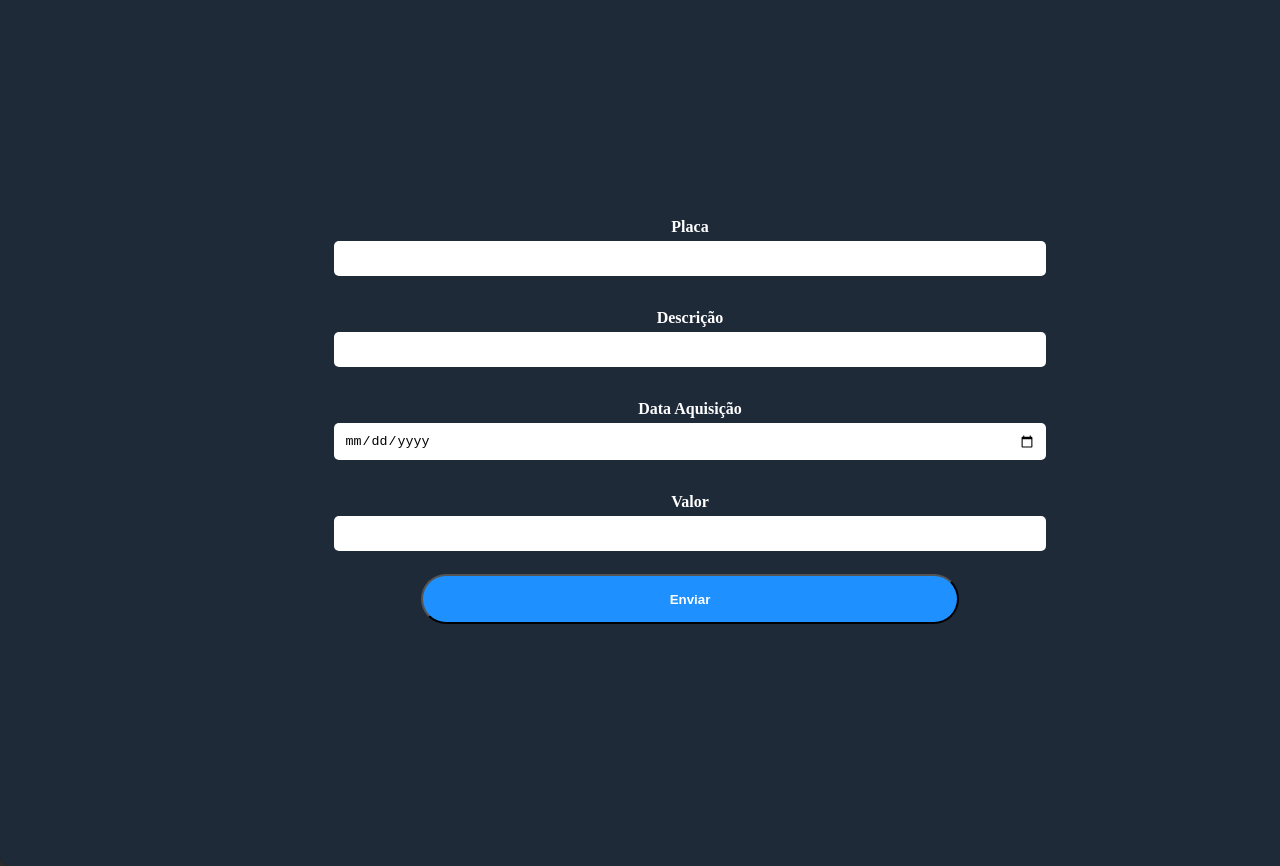
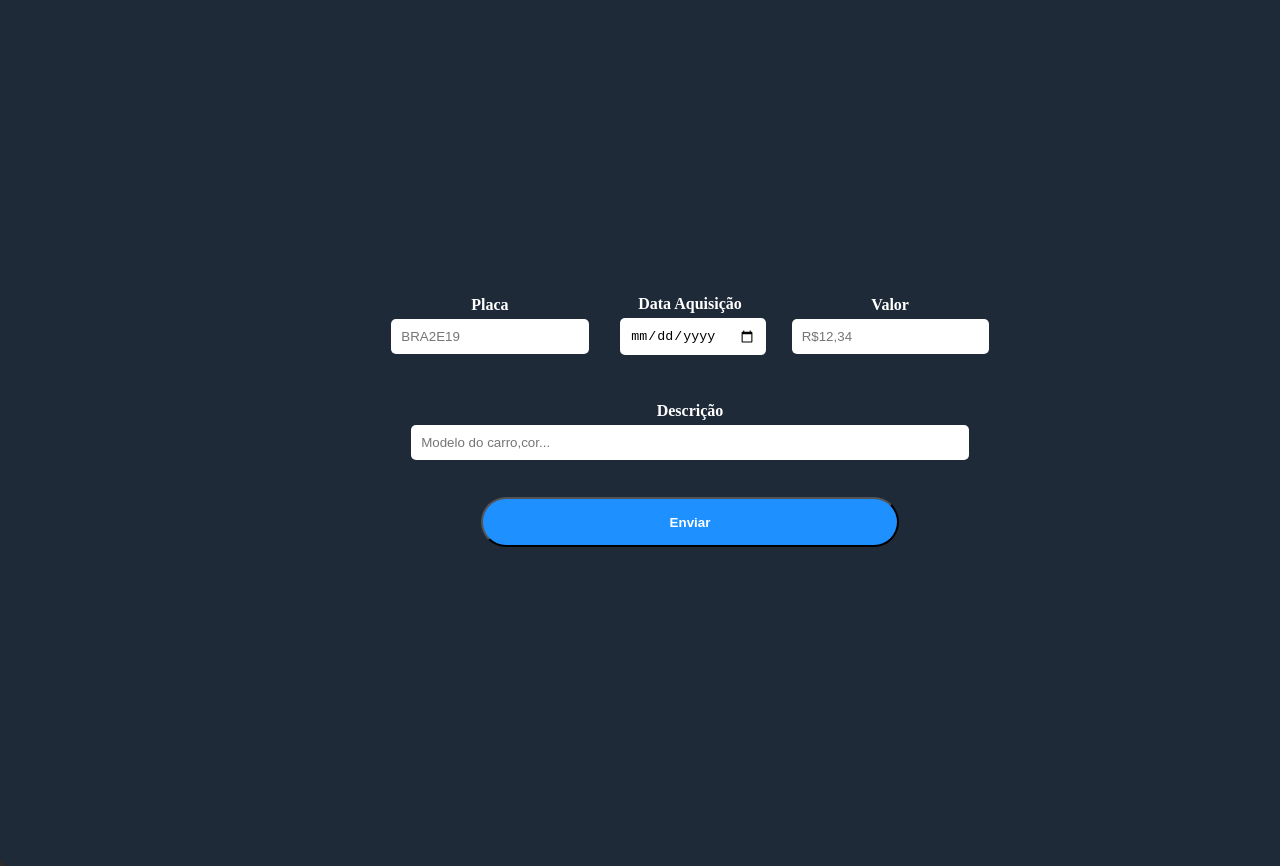
Before and after one commit to isaacfreitas/excel-generator, a website: page index.html in a window 1280 px wide. Shown: the part 74-940 px from the top of the page. Drawn offline with Linux system fonts and the light colour scheme.

Commit message:
modelar o formulário numa tabela

```diff
--- a/index.html
+++ b/index.html
@@ -1,18 +1,50 @@
 <!DOCTYPE html>
 <html>
+
 <head>
   <link rel="stylesheet" type="text/css" href="assets/css/style.css">
 </head>
+
 <body>
   <div class="top">
     <img src="assets/images/logo-abax.png" id="logo">
-    <a href=
-    "https://docs.google.com/spreadsheets/d/1Vd_TMVywCRM5aoQJci8fIf8NvxN-o8NRMeQ2Qpna1zI/edit?usp=sharing">
+    <a href="https://docs.google.com/spreadsheets/d/1Vd_TMVywCRM5aoQJci8fIf8NvxN-o8NRMeQ2Qpna1zI/edit?usp=sharing">
       CONFERIR ENVIOS</a>
 
   </div>
   <div class="container">
+
     <form id="form-identication">
+      <table id="form-identication" cellspacing="30">
+        <tr>
+          <td>
+            <label for="placa">Placa</label>
+            <input type="text" id="placa" name="placa" maxlength="7" placeholder="BRA2E19">
+          </td>
+          <td><label for="data">Data Aquisição</label>
+            <input type="date" id="data" name="data">
+          </td>
+          <td>
+            <label for="valor" maxlength="5" >Valor</label>
+            <input type="text" id="valor" name="valor" placeholder="R$12,34" pattern="[0-9]+(\.[0-9]{2})?">
+          </td>
+        </tr>
+        <tr>
+          <td colspan="3">
+            <label for="descricao" maxlength="100">Descrição</label>
+            <input type="text" id="descricao" name="descricao" maxlength="30"  placeholder="Modelo do carro,cor...">
+          </td>
+          </td>
+        </tr>
+        <tr>
+          <td colspan="3">
+            <button type="submit" class="enviar">Enviar</button>
+          </td>
+        </tr>
+      </table>
+    </form>
+
+    <!--  <form id="form-identication">
       <label for="placa">Placa</label>
       <input type="text" id="placa" name="placa" maxlength="7" ><br>
 
@@ -28,10 +60,11 @@
       <button type="submit" class="enviar">
         Enviar
       </button>
-    </form>
+    </form> -->
     <script src='src/envio.js'></script>
   </div>
 
 
 </body>
+
 </html>
```
